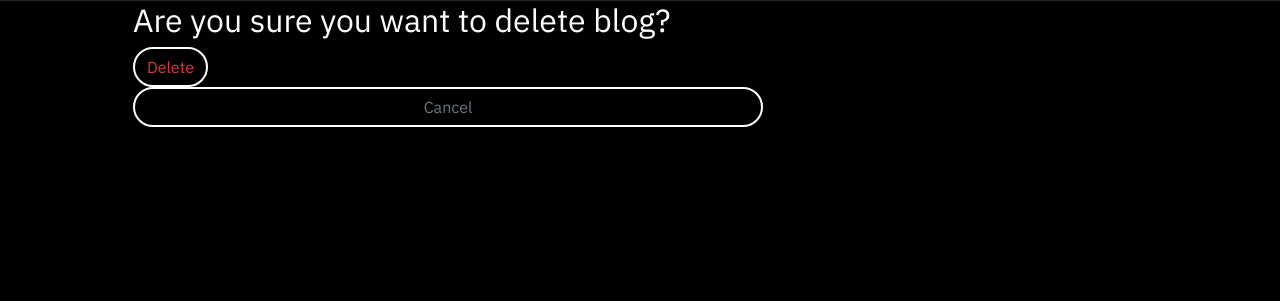
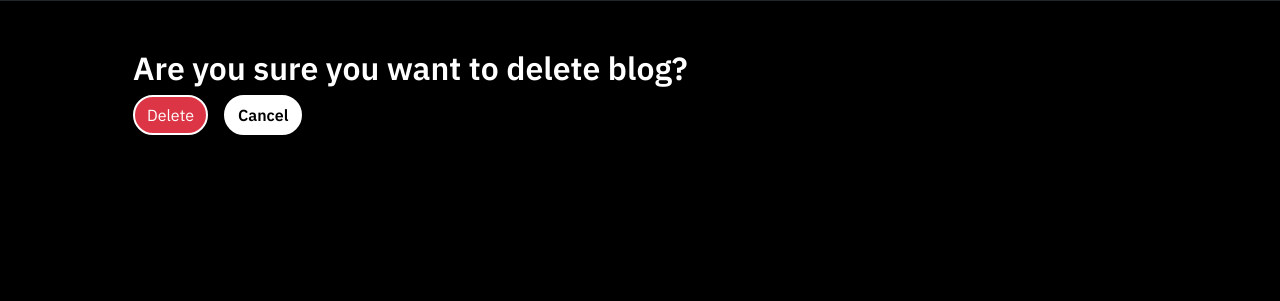
Before and after one commit to mark-akbarov/heyblog, a Django app: page /blog/47/delete/ in a window 1280 px wide. Shown: the part 55-356 px from the top of the page. Run offline with Django 3.2, Linux system fonts and the light colour scheme; a user stored in the database is signed in; data comes from the database, SQL or seed files in the repository; both versions use the stored data as it was after the commit; parts of the project's set-up code (start-up, migrations or seed data) failed here and were passed over; some libraries are stand-ins or nearby versions.

Commit message:
Heroku config

```diff
--- a/blog/templates/blog/blog_delete_confirm.html
+++ b/blog/templates/blog/blog_delete_confirm.html
@@ -5,11 +5,11 @@
 <div></div>
 
 <div>
-<h2>Are you sure you want to delete blog?</h2>
-<form method="post">
+<h2 class="card-title mt-5">Are you sure you want to delete blog?</h2>
+<form method="post" style="width: 13rem;">
     {% csrf_token %}
-<button class="btn btn-outline-danger" type="submit">Delete</button>
-<a class="btn btn-outline-secondary" href="{% url 'blog_detail' object.id %}">Cancel</a>
+    <button class="btn btn-danger me-3" type="submit" style="display: inline;">Delete</a> <br>
+    <button class="btn btn-reddit-white" style="display: inline;" href="{% url 'blog_detail' object.id %}">Cancel</a>
 </form>
 </div>
 
```
Also changed, not shown: db.sqlite3.
